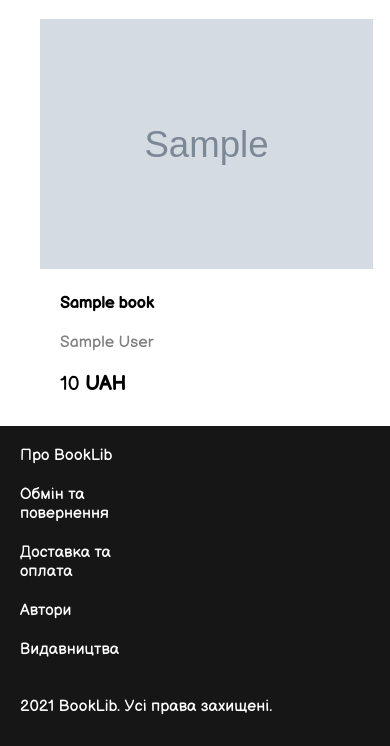
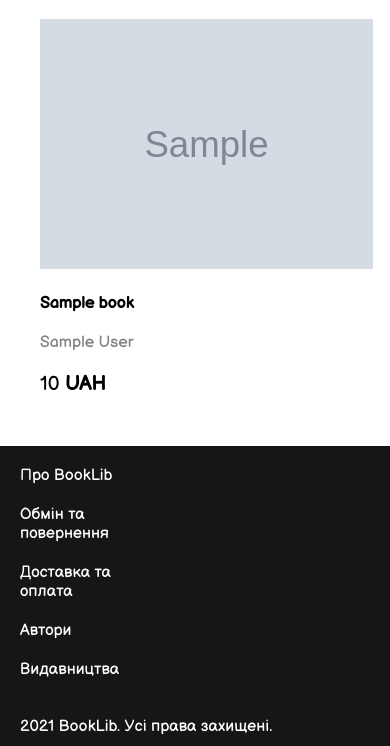
Before and after one commit to MNDonut/BookLib, a Django app: template book/templates/filtered.html in a window 390 px wide. Shown: the part 268-1014 px from the top of the page. Before the commit the page ends 983 px from the top, so only its background shows below. Run offline with Django 3.2, Linux system fonts and the light colour scheme; the template is opened without the code that fills it: most values are stand-ins (such as "Sample title", 1, 10 or a date in 2020); grey boxes marked "Sample" are stand-in pictures.

Commit message:
Added mobile version for books found by search bar

```diff
--- a/author/static/author.css
+++ b/author/static/author.css
@@ -27,7 +27,6 @@
         grid-template-columns: repeat(1, 1fr);
     }
 }
-
 
 * {
     font-family: 'Balsamiq Sans', cursive;
--- a/book/static/book.css
+++ b/book/static/book.css
@@ -126,6 +126,7 @@
                          "img img"
                          "title title"
                          "price buy";
+    grid-template-columns: 1fr 1fr;
     transition: 0.3s ease-in-out;
 }
 
@@ -138,6 +139,7 @@
                          "title title"
                          "author author"
                          "price buy";
+    grid-template-columns: 1fr 1fr;
     transition: 0.3s ease-in-out;
 }
 
--- a/book/static/filtered.css
+++ b/book/static/filtered.css
@@ -1,3 +1,34 @@
+@media (max-width: 950px) {
+    .wrapper .books-list-wrapper {
+        grid-template-columns: repeat(3, 1fr);
+    }
+    .wrapper .book-title,
+    .wrapper .book-author,
+    .wrapper .book-price {
+        padding: 0;
+    }
+}
+
+@media (max-width: 665px) {
+    .wrapper .books-list-wrapper {
+        grid-template-columns: repeat(2, 1fr);
+    }
+    .wrapper .book {
+        grid-template-areas: "new popular"
+                             "img img"
+                             "title title"
+                             "author author"
+                             "price price"
+                             "buy buy";
+    }
+}
+
+@media (max-width: 450px) {
+    .wrapper .books-list-wrapper {
+        grid-template-columns: repeat(1, 1fr);
+    }
+}
+
 * {
     font-family: 'Balsamiq Sans', cursive;
 }
@@ -29,6 +60,7 @@
                          "title title"
                          "author author"
                          "price buy";
+    grid-template-columns: 1fr 1fr;
     row-gap: 20px;
     padding: 0 0 10px;
     transition: 0.3s ease-in-out;
--- a/book/static/index.css
+++ b/book/static/index.css
@@ -239,6 +239,7 @@
                          "title title"
                          "author author"
                          "price buy";
+    grid-template-columns: 1fr 1fr;
 }
 
 .book:hover {
```
